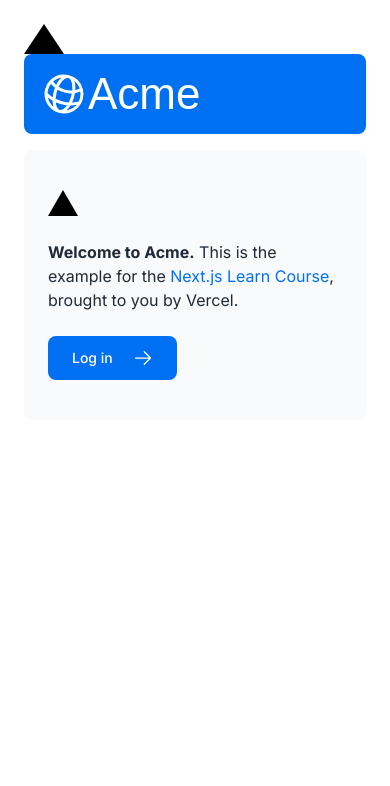
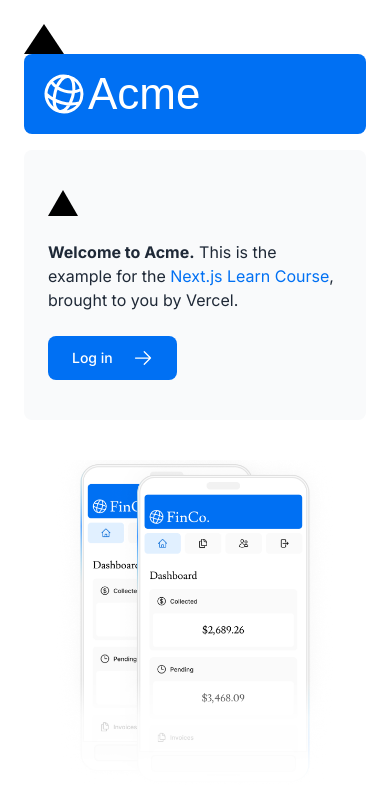
Before and after one commit to 1yakub/nextjs-dashboard, a Next.js app: page / in a window 390 px wide. Shown: the top 786 px of the page. Built offline with nearby package versions, Linux system fonts and the light colour scheme; a web font is replaced by a local one.

Commit message:
hero image added

```diff
--- a/app/page.tsx
+++ b/app/page.tsx
@@ -42,6 +42,13 @@ export default function Page() {
             className="hidden md:block"
             alt="Screenshots of the dashboard project showing desktop version"
           />
+          <Image
+            src="/hero-mobile.png"
+            width={560}
+            height={620}
+            className="block md:hidden"
+            alt="Screenshot of the dashboard project showing mobile version"
+          />
         </div>
       </div>
     </main>
```
